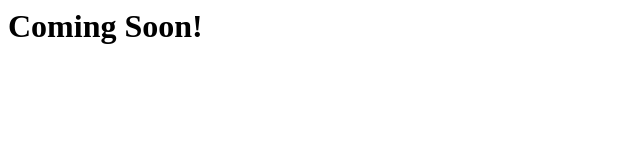
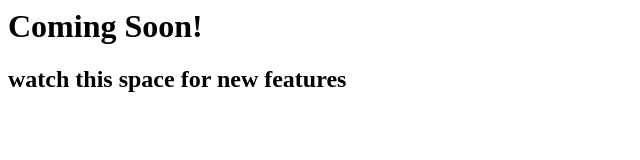
Before and after one commit to nalfa/git-101, a plain HTML site: page index.html in a window 1280 px wide. Shown: the whole page, without its empty margins (0-640 px from the left). Drawn offline with Linux system fonts and the light colour scheme.

Commit message:
added more text to the body

```diff
--- a/index.html
+++ b/index.html
@@ -7,5 +7,6 @@
 </head>
 <body>
     <h1>Coming Soon!</h1>
+    <h2>watch this space for new features</h2>
 </body>
 </html>
```
